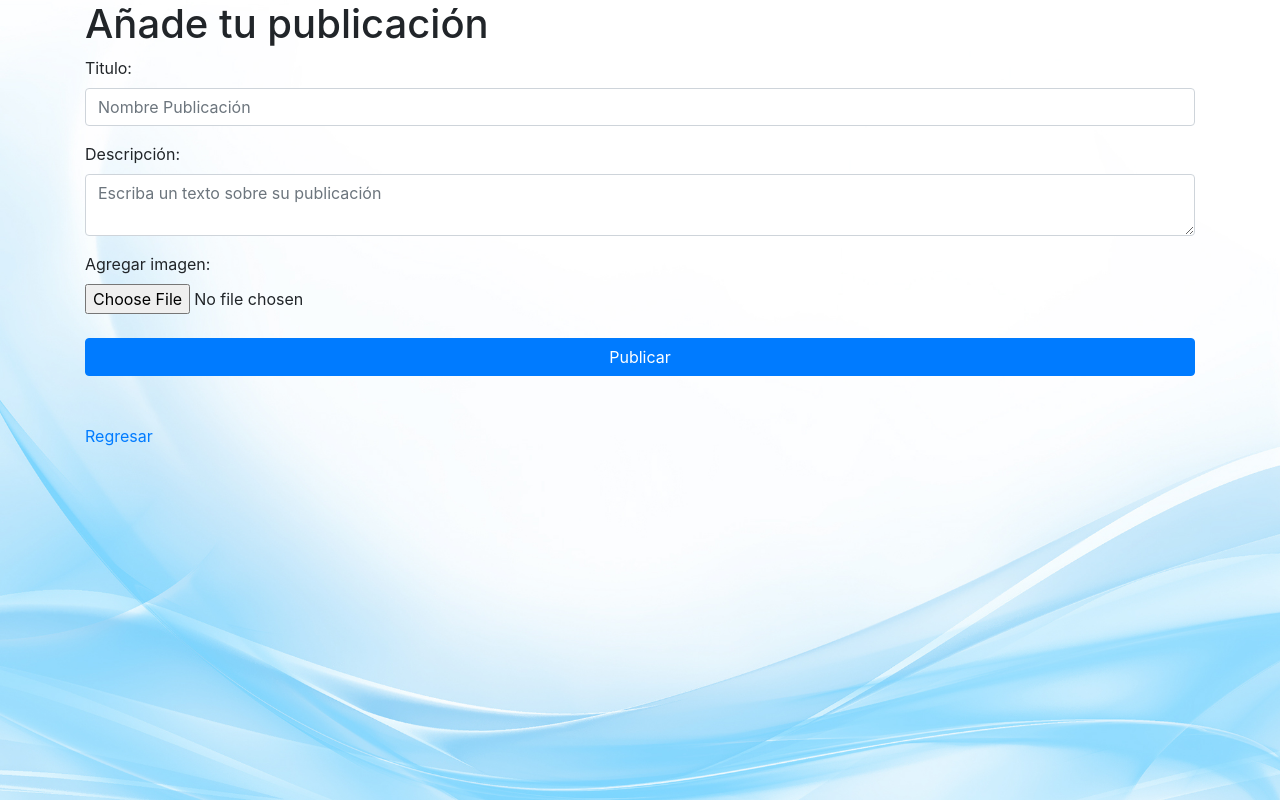
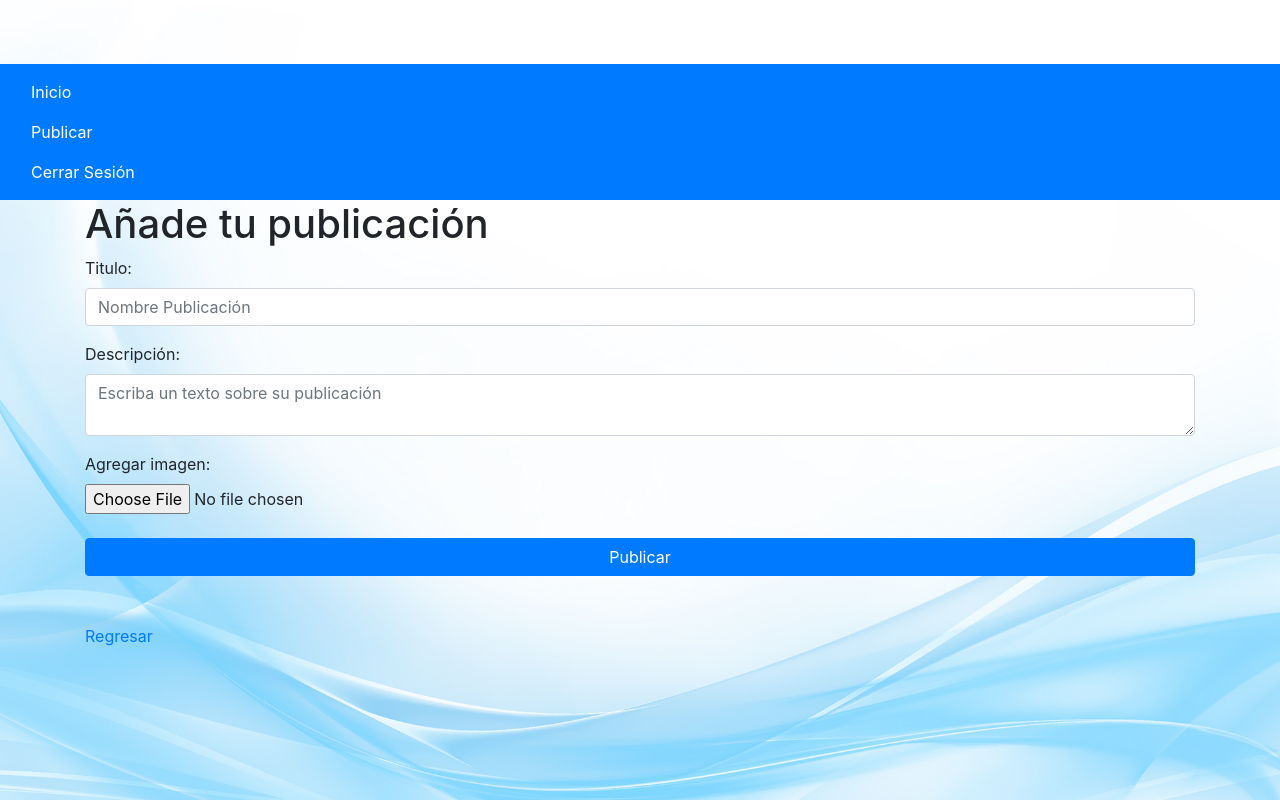
Before and after one commit to diomodiaz/TiendaAPP, a PHP site: page /publicar.php in a window 1280 px wide. Run offline with PHP 8.4, Linux system fonts and the light colour scheme; the visitor is signed in with stand-in values (Sample User, id 1); data that the repository does not hold is empty; some libraries are stand-ins or nearby versions.

Commit message:
Añadiendo nuevos archivos de estilo

```diff
--- a/css/estilo.css
+++ b/css/estilo.css
@@ -33,9 +33,13 @@
 }*/
 
 .bodyPublicar{
+    margin-top: 4em;
     background-image: url(../media/verPublicacion.jpg);
     background-size: cover;
     background-repeat: no-repeat;
     background-attachment: fixed;
     /*background-position: center;*/
 }
+.bodyPublicaciones{
+    margin-top: 3em;
+}
--- a/index.html
+++ b/index.html
@@ -26,7 +26,7 @@ and open the template in the editor.
                         <input class="form-control" type="password" name="password" id="mostrarPass" placeholder="Contraseña" required="">
                     </div>
                     <div class="form-group">
-                        <input type="checkbox" onclick="mostrarPassword()">  Mostar Password
+                        <input type="checkbox" onclick="mostrarPassword()">  Mostrar Password
                         <script>
                             function mostrarPassword() {
                                 var x = document.getElementById("mostrarPass");
@@ -38,7 +38,7 @@ and open the template in the editor.
                             }
                         </script>
                     </div>
-                    <button class="btn btn-primary btn-block" name="button">Ingreso</button><br><br>
+                    <button class="btn btn-primary btn-block" name="button">Ingresar</button><br><br>
                     <a href='registrar.html'>Crear Cuenta</a>
 
                 </form>
--- a/nbproject/private/private.xml
+++ b/nbproject/private/private.xml
@@ -3,14 +3,12 @@
     <editor-bookmarks xmlns="http://www.netbeans.org/ns/editor-bookmarks/2" lastBookmarkId="0"/>
     <open-files xmlns="http://www.netbeans.org/ns/projectui-open-files/2">
         <group>
-            <file>file:/C:/xampp/htdocs/TiendaAPP/clases/Publicacion.php</file>
+            <file>file:/C:/xampp/htdocs/TiendaAPP/controlador/cerrarsesion.php</file>
             <file>file:/C:/xampp/htdocs/TiendaAPP/index.html</file>
             <file>file:/C:/xampp/htdocs/TiendaAPP/publicar.php</file>
-            <file>file:/C:/xampp/htdocs/TiendaAPP/clases/Usuario.php</file>
             <file>file:/C:/xampp/htdocs/TiendaAPP/controlador/guardarpublicacion.php</file>
             <file>file:/C:/xampp/htdocs/TiendaAPP/css/estilo.css</file>
             <file>file:/C:/xampp/htdocs/TiendaAPP/verPublicaciones.php</file>
-            <file>file:/C:/xampp/htdocs/TiendaAPP/controlador/guardarcomentario.php</file>
         </group>
     </open-files>
 </project-private>
--- a/publicar.php
+++ b/publicar.php
@@ -26,6 +26,16 @@ $datos = $objPublicacion->consultarPublicaciones($con);
         <link rel="stylesheet" type="text/css" href="css/estilo.css">
     </head>
     <body class="bodyPublicar">
+        <nav class="navbar navbar-fixed-top navbar-dark bg-primary">
+            <div class="container-fluid">
+                <ul class="nav navbar-nav">
+                    <li class="nav-item active"><a class="nav-link" href="verPublicaciones.php">Inicio</a></li>
+                    <li class="nav-item active"><a class="nav-link" href="publicar.php">Publicar</a></li>
+                    <li class="nav-item active"><a class="nav-link" href="controlador/cerrarsesion.php">Cerrar Sesión</a></li>
+                </ul>
+            </div>
+        </nav>
+
         <div class="container">
             <h1>Añade tu publicación</h1>
             <form action="controlador/guardarpublicacion.php" method="post" enctype="multipart/form-data">
--- a/registrar.html
+++ b/registrar.html
@@ -6,7 +6,7 @@ and open the template in the editor.
 -->
 <html>
     <head>
-        <title>TODO supply a title</title>
+        <title>Registrar Usuario</title>
         <meta charset="UTF-8">
         <meta name="viewport" content="width=device-width, initial-scale=1.0">
         <link rel="stylesheet" type="text/css" href="https://cdnjs.cloudflare.com/ajax/libs/twitter-bootstrap/4.0.0-alpha.4/css/bootstrap.min.css">
```
Also changed, not shown: verPublicaciones.php (+12 -8 lines).
